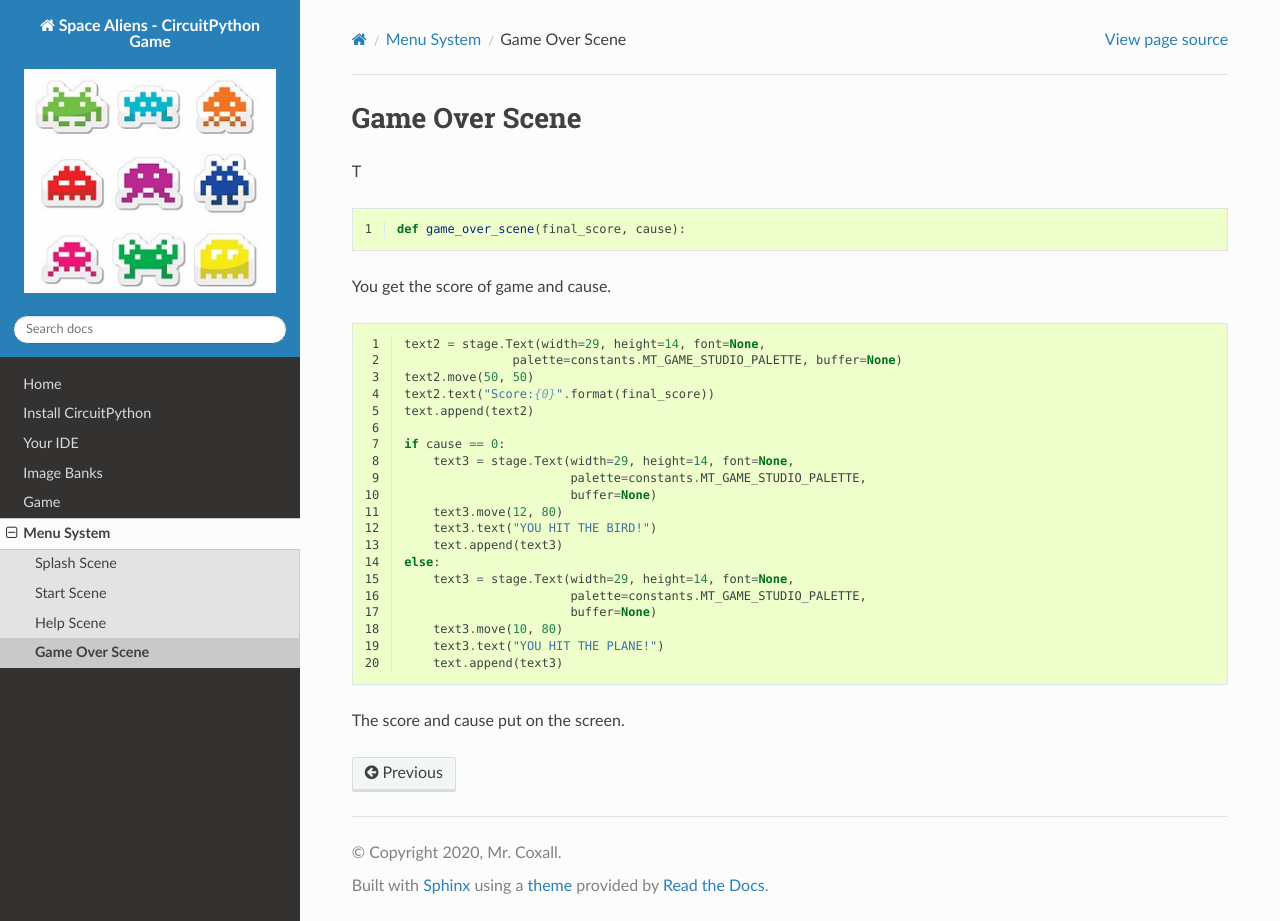
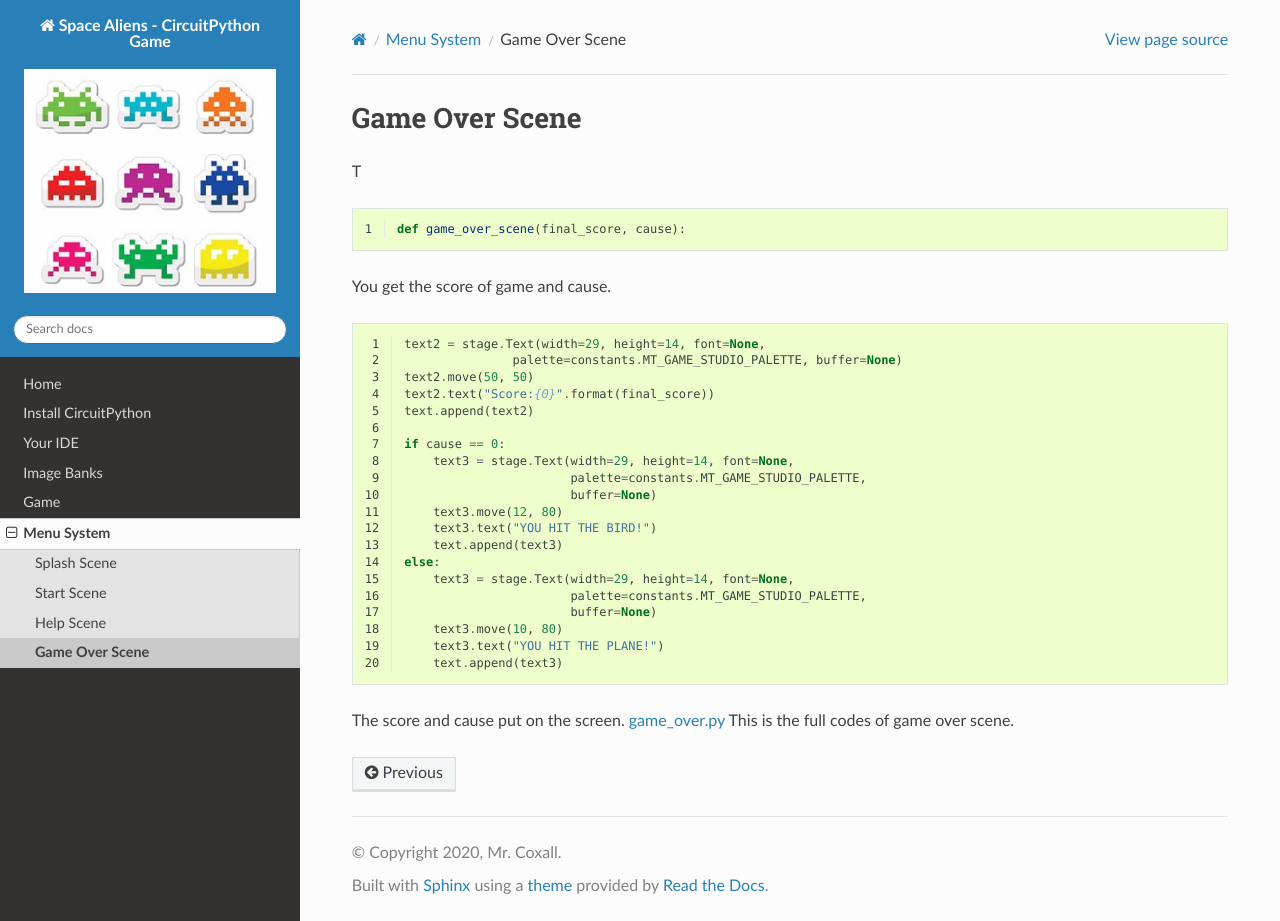
Before and after one commit to MotherTeresaHS/ICS3U-2019-Group19, a Sphinx documentation site: the page built from docs/menu/game_over_scene.rst, in a window 1280 px wide and 921 px high. Built offline with Sphinx 7.4.7 and the Read the Docs theme 2.0.0, drawn with Linux system fonts in a browser that asks for light colours.

Commit message:
Update game_over_scene.rst

```diff
--- a/docs/menu/game_over_scene.rst
+++ b/docs/menu/game_over_scene.rst
@@ -38,4 +38,4 @@
             text.append(text3)
 
 
-The score and cause put on the screen.
+The score and cause put on the screen. `game_over.py <https://github.com/jaeyoon-lee2/ICS3U-2019-Group19/blob/master/docs/menu/game_over.py>`_ This is the full codes of game over scene.
```
